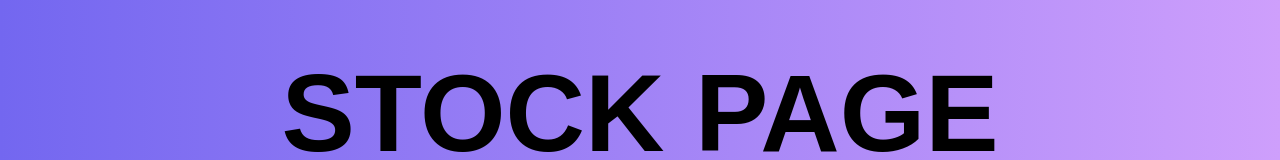
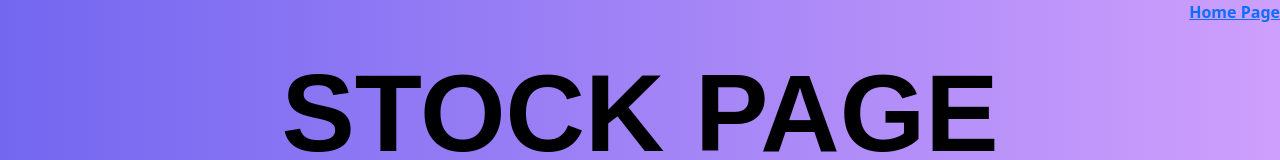
Before and after one commit to SeriousWolfey/Grocery-Pre-Booking, a plain HTML site: page index.html in a window 1280 px wide. Shown: the top 160 px of the page. Drawn offline with nearby package versions, Linux system fonts and the light colour scheme.

Commit message:
Update index.html

```diff
--- a/index.html
+++ b/index.html
@@ -5,6 +5,7 @@
 	<link rel="stylesheet" href="project.css">
 </head>
 <body>
+	<a href="home.html" style="float:right; font-weight: bolder">Home Page</a>
 <center><p class="heading"><b>STOCK PAGE</b></p></center>
 
 <div class="flex-container itemcontainer">
```
